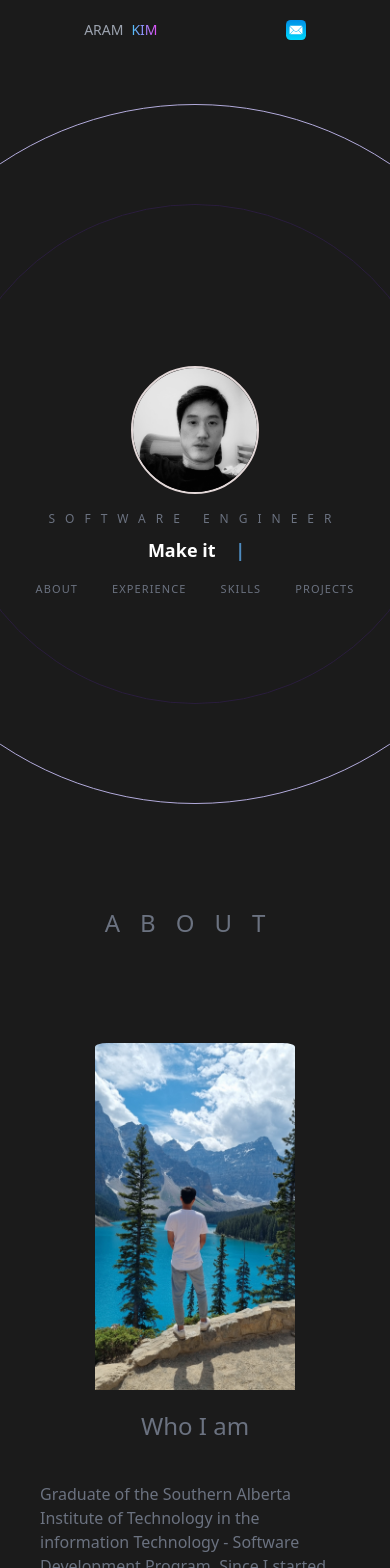
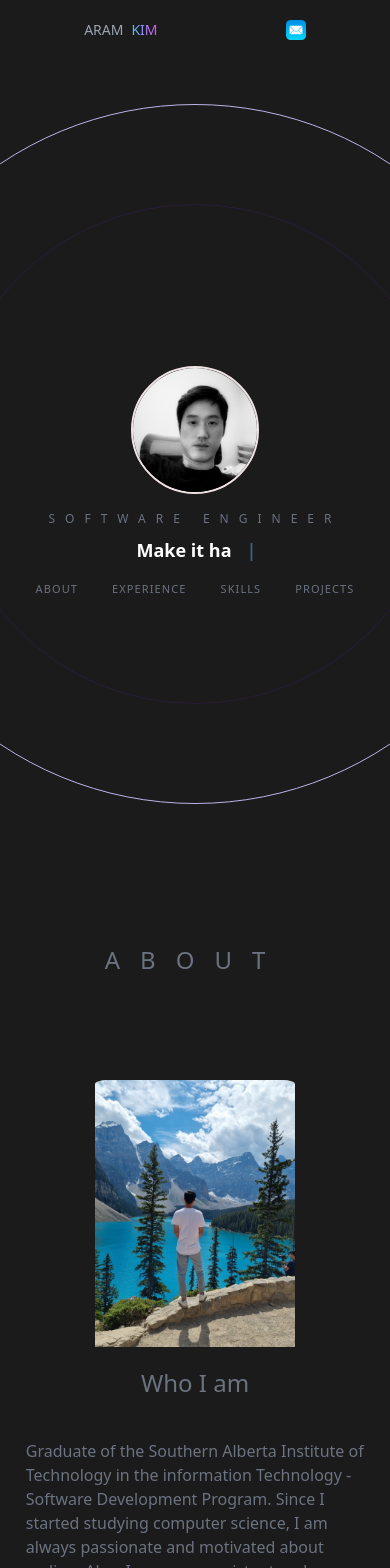
Before and after one commit to AramKim37/Aram-homepage, a Next.js app: page / in a window 390 px wide. Shown: the top 1568 px of the page. Built offline with nearby package versions, Linux system fonts and the light colour scheme.

Commit message:
add data for experience card

```diff
--- a/app/layout.js
+++ b/app/layout.js
@@ -14,7 +14,7 @@
   return (
     <html lang="en">
       <body className="background">
-        <Header className="z-0" />
+        <Header />
         {children}
         <Footer />
       </body>
--- a/app/page.js
+++ b/app/page.js
@@ -9,12 +9,12 @@
 
 export default function Home() {
   return (
-    <main className="w-full flex flex-col justify-center items-center text-white min-h-screen">
+    <main className="w-full flex flex-col justify-center items-center text-white">
       <div>
         <Hero />
         <About />
-        {/* <WorkExperience />
-        <Projects />
+        <WorkExperience />
+        {/* <Projects />
         <Skills />
         <Contact /> */}
       </div>
--- a/components/About.jsx
+++ b/components/About.jsx
@@ -12,9 +12,9 @@
   return (
     <div
       id="about"
-      className="flex flex-col h-screen space-y-4 items-center justify-center text-center p-10 "
+      className="flex flex-col space-y-4 items-center justify-center text-center p-10 "
     >
-      <h1 className="pt-10 pb-20 uppercase text-center tracking-[20px]  text-gray-500 text-2xl 2xl:text-4xl">
+      <h1 className="pb-20 uppercase text-center tracking-[20px]  text-gray-500 text-2xl 2xl:text-4xl">
         About
       </h1>
       <div className="flex flex-col md:flex-row md:space-x-10">
--- a/components/ExperienceCard.jsx
+++ b/components/ExperienceCard.jsx
@@ -13,8 +13,8 @@
 
 const ExperienceCard = () => {
   return (
-    <div className="h-screen relative flex overflow-hidden flex-col text-left max-w-full px-10 justify-evenly mx-auto items-center md:flex-row">
-      <h3 className="absolute top-24 uppercase tracking-[20px] text-gray-500 text-2xl hidden md:block md:top-40">
+    <div className="flex overflow-hidden flex-col text-left max-w-full px-10 justify-evenly mx-auto items-center md:flex-row">
+      <h3 className="uppercase tracking-[20px] text-gray-500 text-2xl hidden md:block md:top-40">
         Experience
       </h3>
       <div className="w-full flex space-x-5 overflow-x-scroll p-12 pb-[20px] mb-10 snap-x snap-mandatory scrollbar-thin scrollbar-track-gray-400/20 scrollbar-thumb-[#38598b]/40 md:p-10">
--- a/components/WorkExperience.jsx
+++ b/components/WorkExperience.jsx
@@ -4,14 +4,22 @@
 
 const WorkExperience = () => {
   return (
-    <div className="h-screen relative flex overflow-hidden flex-col text-left max-w-full px-10 justify-evenly mx-auto items-center md:flex-row">
-      {/* <h3 className="absolute top-24 uppercase tracking-[20px] text-gray-500 text-2xl">
-        Experience
-      </h3> */}
-      <div className="w-full flex space-x-5 overflow-x-scroll p-10 snap-x snap-mandatory scrollbar-thin scrollbar-track-gray-400/20 scrollbar-thumb-[#38598b]/40">
-        <ExperienceCard />
-      </div>
+    <div
+      id="experience"
+      className="flex flex-col space-y-4 items-center justify-center text-center p-10 "
+    >
+      <h1 className="pb-20 uppercase text-center tracking-[20px]  text-gray-500 text-2xl 2xl:text-4xl">
+        experience
+      </h1>
     </div>
+    // <div className="flex overflow-hidden flex-col text-left max-w-full px-10 justify-evenly mx-auto items-center md:flex-row">
+    //   {/* <h3 className="absolute top-24 uppercase tracking-[20px] text-gray-500 text-2xl">
+    //     Experience
+    //   </h3> */}
+    //   <div className="w-full flex space-x-5 overflow-x-scroll p-10 snap-x snap-mandatory scrollbar-thin scrollbar-track-gray-400/20 scrollbar-thumb-[#38598b]/40">
+    //     <ExperienceCard />
+    //   </div>
+    // </div>
   );
 };
 
--- a/data/data.js
+++ b/data/data.js
@@ -35,3 +35,46 @@
     img: "/image/weather.png",
   },
 ];
+
+export const experienceCard = [
+  {
+    id: "1",
+    title: "Castone Project",
+    desc: [
+      {
+        li1: "Brainstorm innovative ideas for the project",
+        li2: "Implement payment system(stripe)",
+        li3: "Works closely with the project team",
+        li4: "Collaborate with Github",
+      },
+    ],
+    img: [
+      {
+        react: "/image/react.svg",
+        node: "/image/node.svg",
+        db: "/image/mongodb.svg",
+      },
+    ],
+  },
+  {
+    id: "2",
+    title: "Full Stack Development Program",
+    desc: [
+      {
+        li1: "Advance creativity",
+        li2: "Improved Problem-solving skills",
+        li3: "Experience Jest test",
+        li4: "Real Industrial workflow experience",
+      },
+    ],
+    img: [
+      {
+        react: "/image/react.svg",
+        graphql: "/image/graphql.svg",
+        db: "/image/mongodb.svg",
+        typescript: "/image/typescript.svg",
+        jest: "/image/jest.svg",
+      },
+    ],
+  },
+];
```
